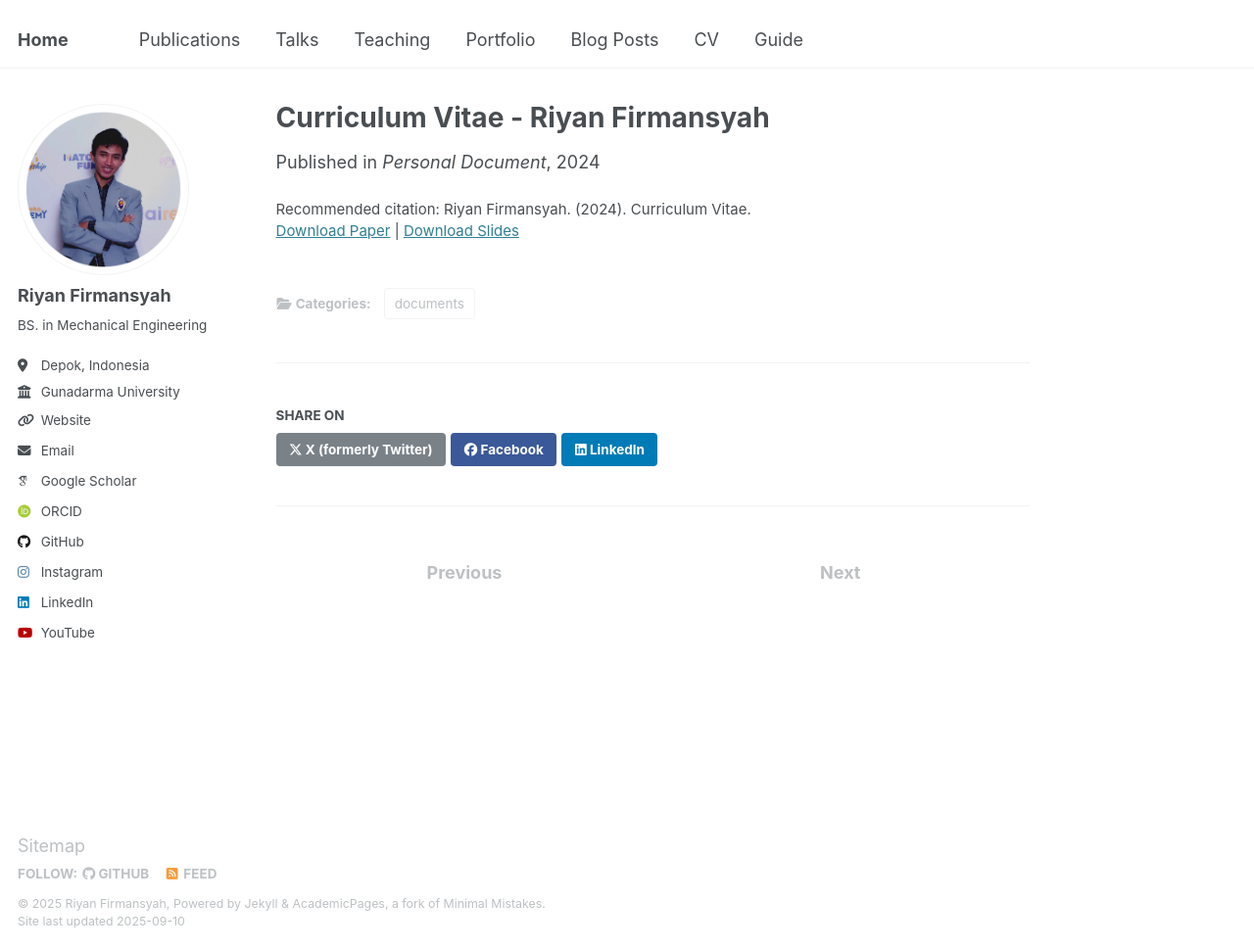
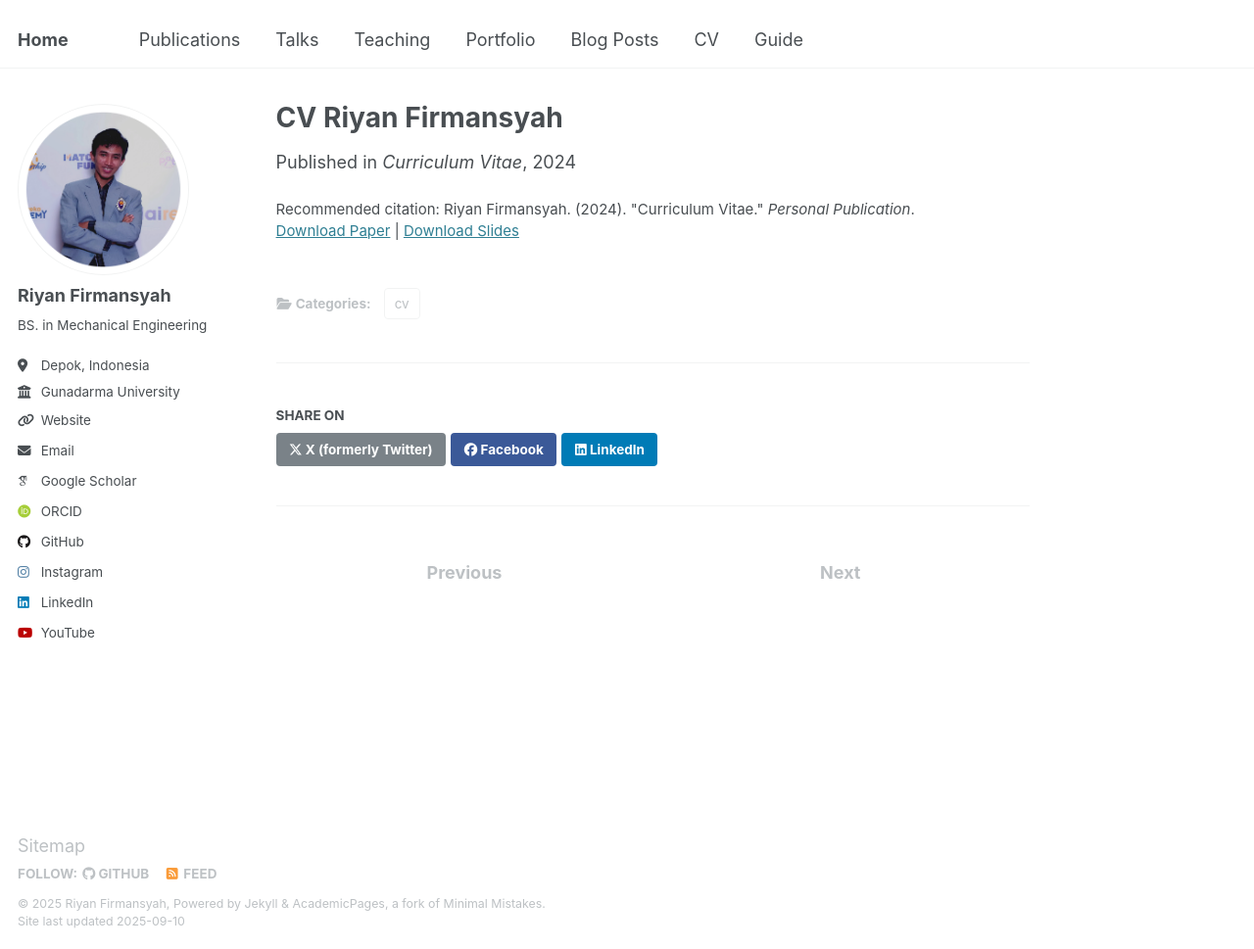
Before and after one commit to Arryanfr/arryanfr.github.io, a Jekyll site: the page built from _publications/2024-02-17-paper-title-number-4.md, in a window 1280 px wide and 969 px high. Shown: the whole window at 98% size. Built offline with Jekyll 4.4.1, drawn with Linux system fonts in a browser that asks for light colours; some web fonts are replaced.

Commit message:
Update 2024-02-17-paper-title-number-4.md

```diff
--- a/_publications/2024-02-17-paper-title-number-4.md
+++ b/_publications/2024-02-17-paper-title-number-4.md
@@ -1,12 +1,12 @@
 ---
-title: "Curriculum Vitae - Riyan Firmansyah"
+title: "CV Riyan Firmansyah"
 collection: publications
-category: documents
+category: cv
 permalink: /publication/2024-05-27-cv-riyan-firmansyah
-excerpt: 'Curriculum Vitae of Riyan Firmansyah, Mechanical Engineering graduate specializing in Energy Systems, CFD, Aerodynamics, and Energy Conversion Technology.'
+excerpt: 'Curriculum Vitae of Riyan Firmansyah, Mechanical Engineering graduate from Universitas Gunadarma with focus on Energy Systems, CFD, Aerodynamics, and Energy Conversion Technology.'
 date: 2024-05-27
-venue: 'Personal Document'
-slidesurl: ''
-paperurl: 'https://arryanfr.github.io/files/CV_Riyan_Firmansyah.pdf'
-citation: 'Riyan Firmansyah. (2024). Curriculum Vitae.'
+venue: 'Curriculum Vitae'
+slidesurl: 'http://academicpages.github.io/files/slides1.pdf'
+paperurl: 'https://arryanfr.github.io/files/CV_RiyanFirmansyah.pdf'
+citation: 'Riyan Firmansyah. (2024). &quot;Curriculum Vitae.&quot; <i>Personal Publication</i>.'
 ---
```
